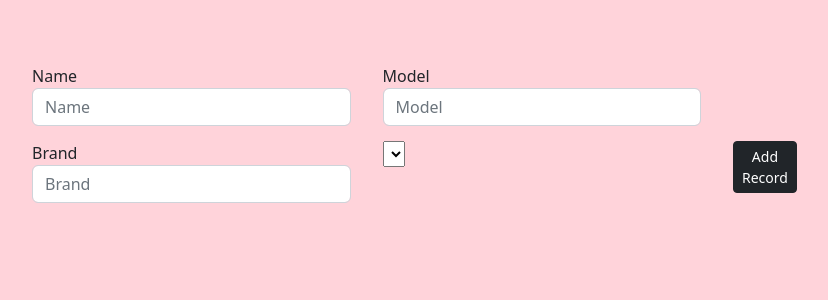
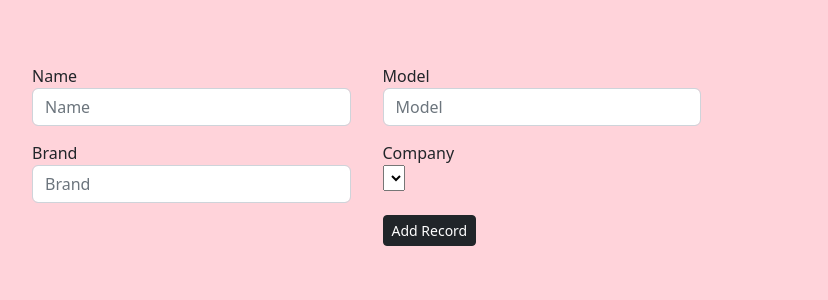
Before and after one commit to Derv6464/databaseProject2, a Flask app: page /add_Asset_View in a window 1280 px wide. Shown: the part 56-356 px from the top of the page, without its empty margins (335-1163 px from the left). Run offline with Flask 2, Linux system fonts and the light colour scheme; data that the repository does not hold is empty.

Commit message:
Improved Add Assets page

```diff
--- a/templates/addAssets.html
+++ b/templates/addAssets.html
@@ -55,16 +55,18 @@
             />
           </div>
           <div class="form-group col-md-7">
+            <label for="model">Company</label><br>
             <select name = "compId">
               {% for row in data %}
                   <OPTION value= {{row["id"] }}>{{ row["name"] }}</OPTION>
               {% endfor %}
             </select>
-        </div>
-        <div style="margin-top: 7rem, float=left" >
+            <div style="margin-top: 7rem, float=left" >
+              <br>
           <button type="submit" class="btn btn-dark btn-sm">
             Add Record
           </button>
+        </div>
         </div>
       </form>
     </div>
```
